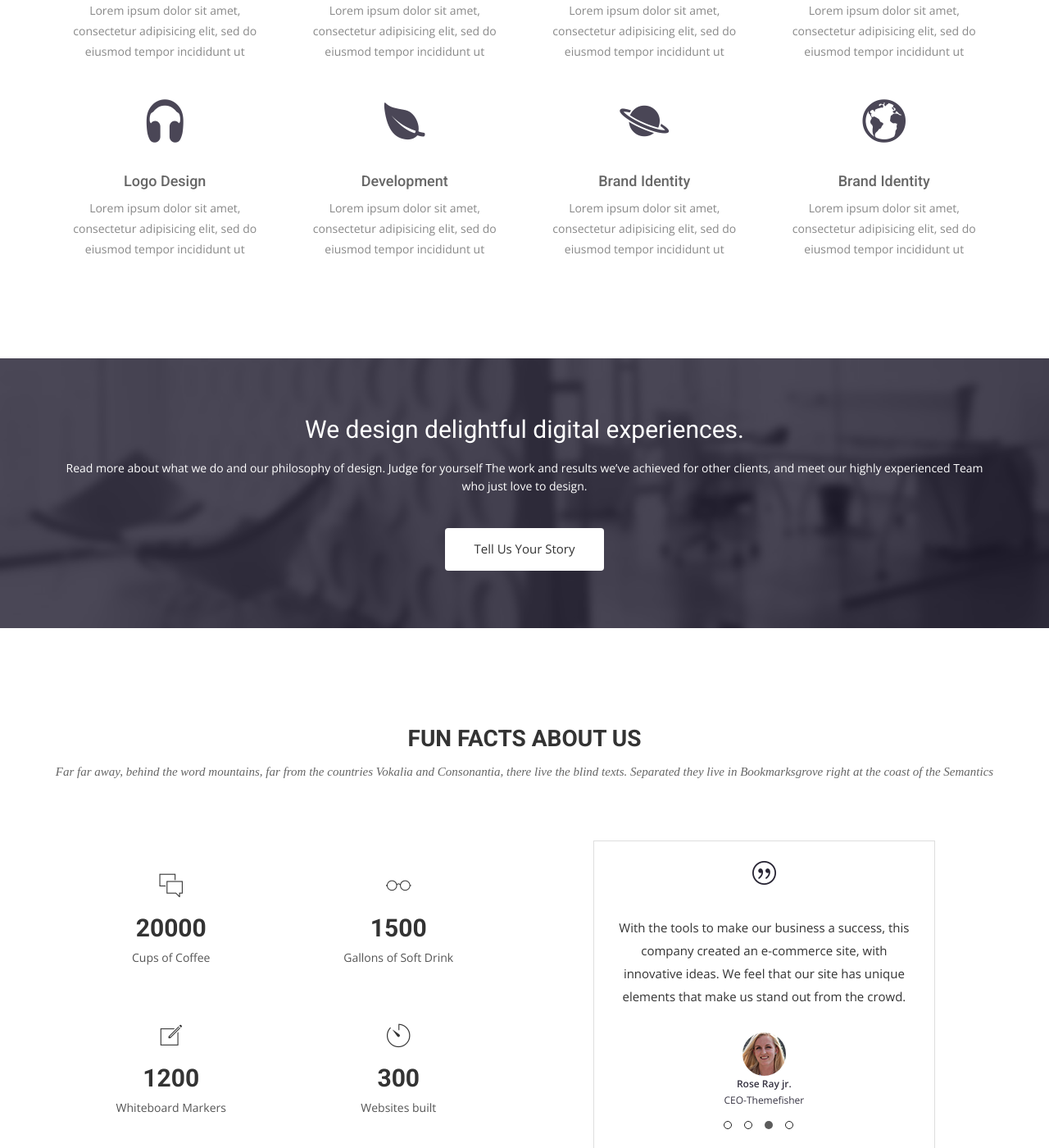
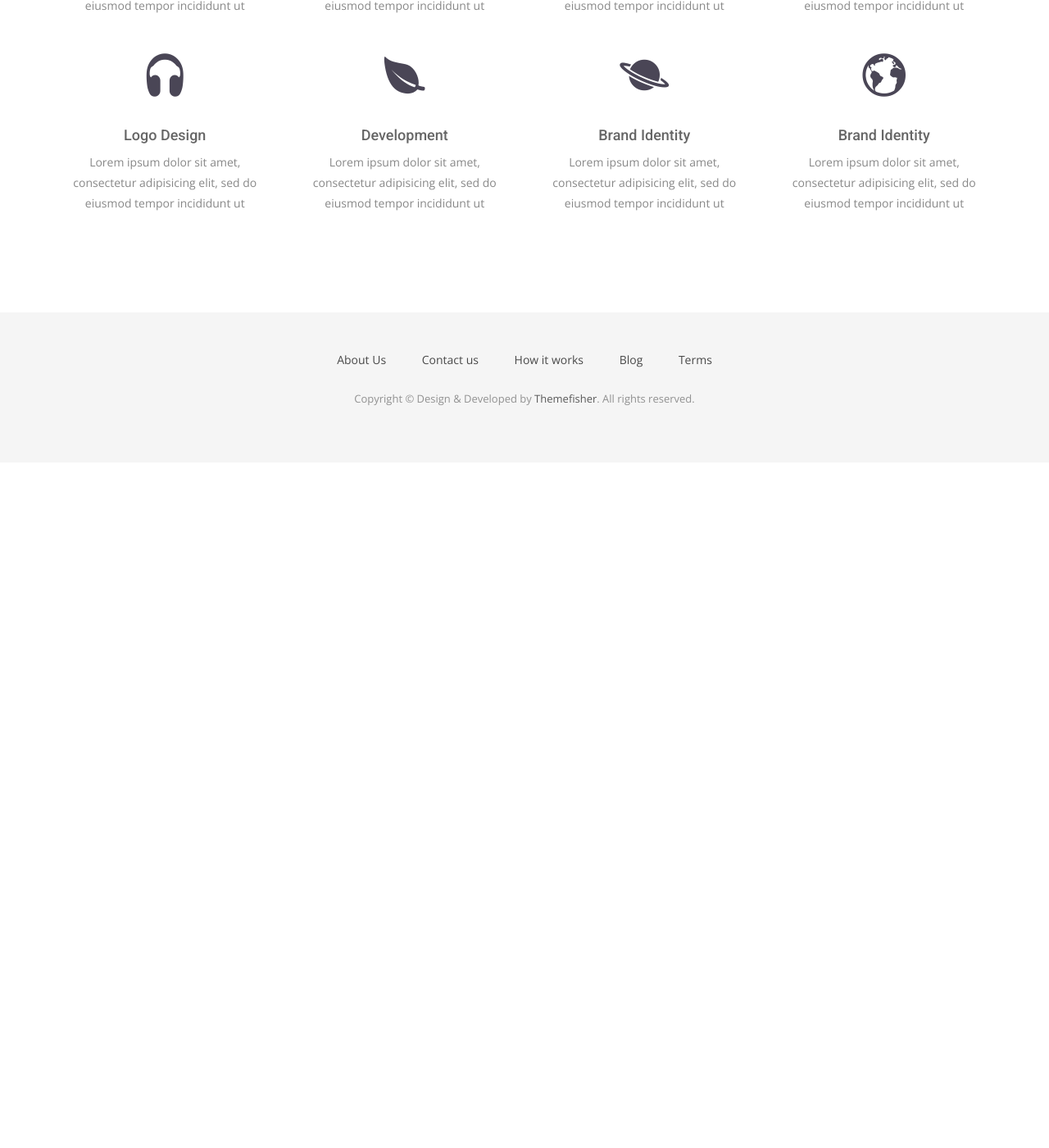
Before and after one commit to w3s7y/innerspacedivers, a Jekyll site: the page built from index.html, in a window 1280 px wide and 1400 px high, scrolled down 2445 px. Shown: the whole window at 82% size. Built offline with Jekyll 4.4.1, drawn with Linux system fonts in a browser that asks for light colours; nearby versions of some CDN libraries; some web fonts are replaced; after the commit the page ends 3009 px from its top, so only the background shows below that; some of the changed text lies outside the part shown.

Commit message:
Resizing logo

```diff
--- a/_includes/header.html
+++ b/_includes/header.html
@@ -15,7 +15,7 @@
             <span class="icon-bar"></span>
             </button>
             <a class="navbar-brand" href="index.html">
-              <img src="{{ site.baseurl }}/img/bsac_logo.jpg" height="100%" alt="Logo">
+              <img src="{{ site.baseurl }}/img/bsac_logo7.jpg" alt="Logo">
             </a>
           </div>
             <!-- Collect the nav links, forms, and other content for toggling -->
--- a/index.html
+++ b/index.html
@@ -43,8 +43,8 @@
 <div class="container">
   <div class="row">
     <div class="col-md-6 col-md-offset-6">
-      <h2>WE BELIEVE IN GREAT IDEAS</h2>
-      <p>Maecenas faucibus mollis interdum. Morbi leo risus, porta ac consectetur ac, vestibulum at eros. Fusce dapibus, tellus ac cursus commodo, tortor mauris condimentum nibh, ut fermentum massa justo sit amet risus.</p>
+      <h2>We believe in a fair club, with fair fees</h2>
+      <p>Our club is not ran at a profit and passes the savings onto the clubs members.</p>
       <p>Maecenas faucibus mollis interdum. Morbi leo risus, porta ac consectetur ac, vestibulum at eros. Fusce dapibus, tellus ac cursus commodo, tortor mauris condimentum nibh, ut fermentum massa justo sit amet risus.</p>
       <p>Maecenas faucibus mollis interdum. Morbi leo risus, porta ac consectetur ac, vestibulum at eros. Fusce dapibus, tellus ac cursus commodo, tortor mauris condimentum nibh, ut fermentum massa justo sit amet risus.</p>
       <a href="#" class="btn btn-view-works">View Works</a>
@@ -122,65 +122,3 @@
     </div>
   </div>
 </section>
-<!-- Call to action Start -->
-<section id="call-to-action">
-  <div class="container">
-    <div class="row">
-      <div class="col-md-12">
-        <div class="block">
-          <h2>We design delightful digital experiences.</h2>
-          <p>Read more about what we do and our philosophy of design. Judge for yourself The work and results we’ve achieved for other clients, and meet our highly experienced Team who just love to design.</p>
-          <a class="btn btn-default btn-call-to-action" href="#" >Tell Us Your Story</a>
-        </div>
-      </div>
-    </div>
-  </div>
-</section>
-<!-- Content Start -->
-<section id="testimonial">
-  <div class="container">
-    <div class="row">
-      <div class="section-title text-center">
-        <h2>Fun Facts About Us</h2>
-        <p>Far far away, behind the word mountains, far from the countries Vokalia and Consonantia, there live the blind texts. Separated they live in Bookmarksgrove right at the coast of the Semantics</p>
-      </div>
-    </div>
-    <div class="row">
-      <div class="col-md-6">
-        {% if site.data.funfacts.size > 0 %}
-        <div class="block">
-          {% for ff in site.data.funfacts %}
-          <ul class="counter-box clearfix">
-            <li>
-              <div class="block">
-                <i class="{{ ff.icon }}"></i>
-                <h4 class="counter">{{ ff.counter }}</h4>
-                <span>{{ ff.text }}</span>
-              </div>
-            </li>
-            {% endfor %}
-          </ul>
-        </div>
-        {% endif %}
-      </div>
-      <div class="col-md-6">
-        {% if site.data.testimonials.size > 0 %}
-        <div class="testimonial-carousel">
-          <div id="testimonial-slider" class="owl-carousel">
-            {% for tm in site.data.testimonials %}
-            <div>
-                <img src="img/cotation.png" alt="IMG">
-                <p>{{ tm.testimonial }}</p>
-                <div class="user">
-                  <img src="{{ tm.image }}" alt="Pepole">
-                  <p><span>{{ tm.name }}</span> {{ tm.title }}</p>
-                </div>
-            </div>
-            {% endfor %}
-          </div>
-        </div>
-        {% endif %}
-      </div>
-    </div>
-  </div>
-</section>
```
Also changed, not shown: other parts of index.html (+1 -1 lines), contact.html (+5 -17 lines), img/bsac_logo3.jpg (added), img/bsac_logo4.jpg (added), img/bsac_logo5.jpg (added), img/bsac_logo6.jpg (added), img/bsac_logo7.jpg (added), img/portfolio/bsac_logo2.jpg (added).
